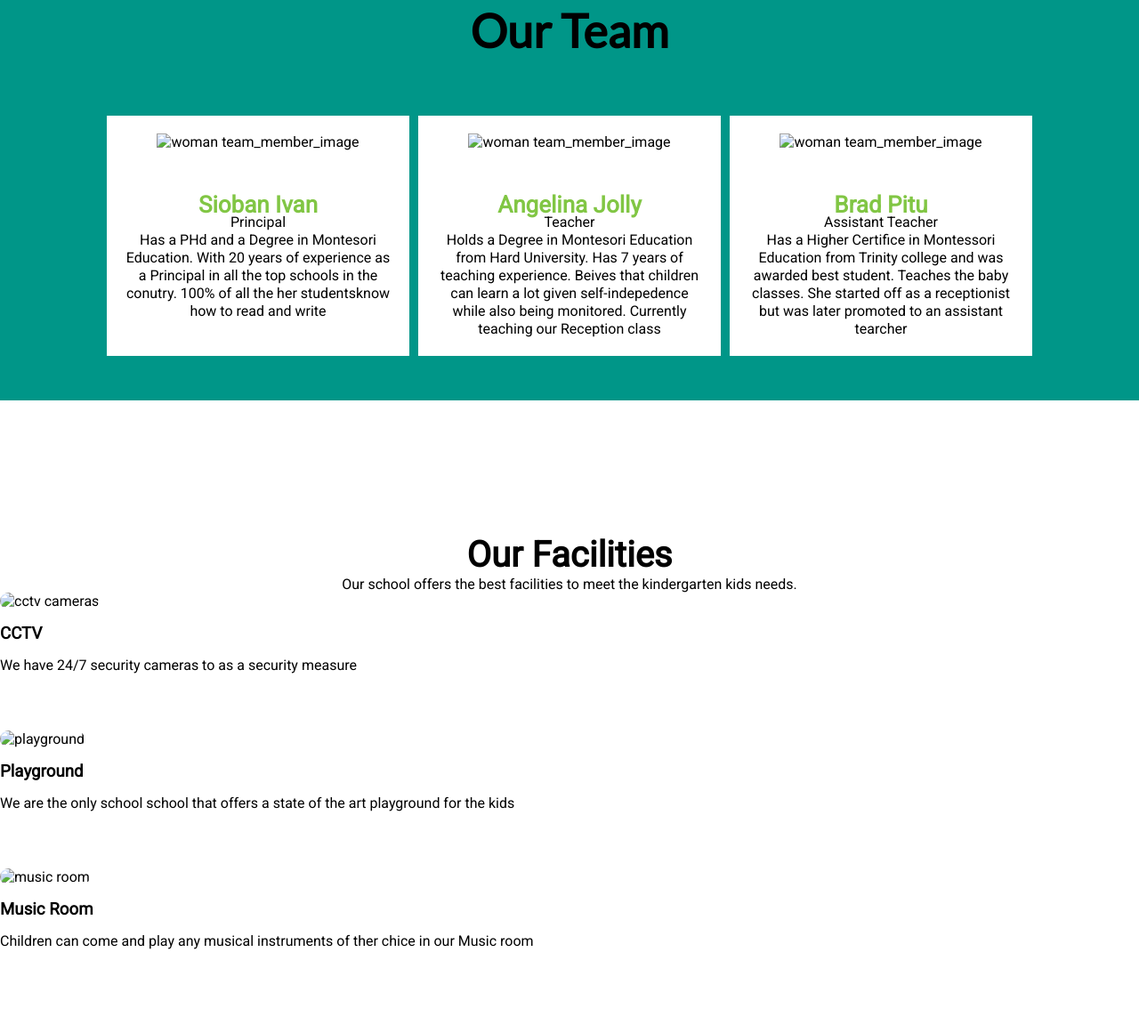
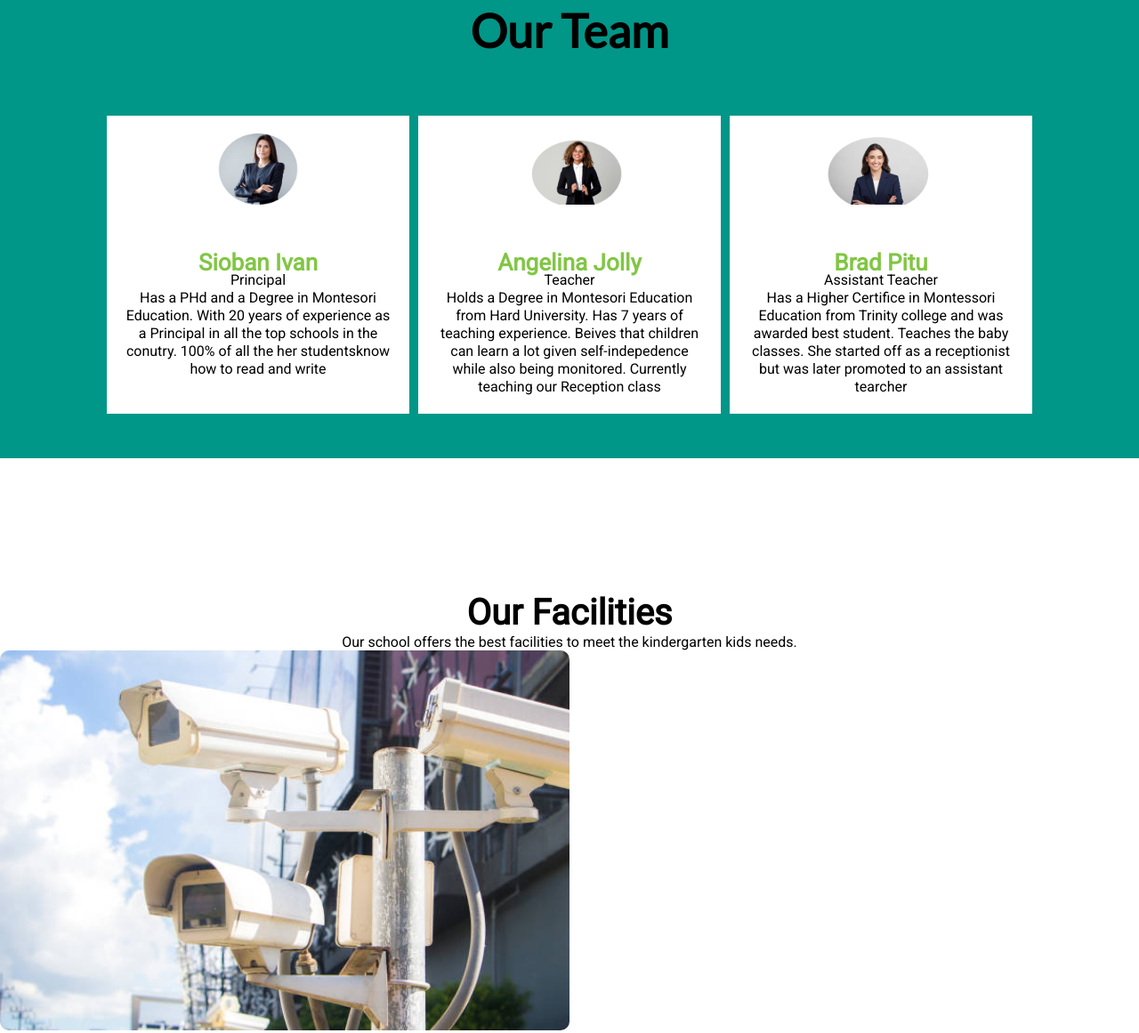
Before and after one commit to kefeletswe/kindergartenkids_html_one, a plain HTML site: page index.html in a window 1280 px wide. Shown: the part 1727-2888 px from the top of the page at 89% size. Drawn offline with Linux system fonts and the light colour scheme; the site is published under a folder, as on GitHub Pages, so addresses that start at the root find nothing.

Commit message:
remove slash / before the images

```diff
--- a/css/style.css
+++ b/css/style.css
@@ -319,6 +319,7 @@ nav {
 .facilities {
   width: 100%;
   padding: 50px 0;
+
 }
 
 .facilities_col {
@@ -329,8 +330,9 @@ nav {
 }
 
 .facilities_col img {
-  width: 100%;
+  width: 50%;
   border-radius: 10px;
+
 }
 
 .facilities_col p {
--- a/index.html
+++ b/index.html
@@ -108,7 +108,7 @@
 
       <div class="team">
         <div class="employee_section_1">
-          <img src="/images/edited1.png" height="80" alt="woman team_member_image">
+          <img src="images/edited1.png" height="80" alt="woman team_member_image"> <!-- added height to reduce the image size as it was too big-->
           <h3>Sioban Ivan</h3>
 
           <p class="role_1"> Principal</p>
@@ -119,7 +119,8 @@
 
 
         <div class="employee_section_1">
-          <img src="/images/edited2.png" height="80" alt="woman team_member_image">
+
+          <img src="images/edited2.png" height="80" alt="woman team_member_image">
           <h3>Angelina Jolly</h3>
           <p class="role_2"> Teacher</p>
           <p class="para-2">Holds a Degree in Montesori Education from Hard University. Has 7 years of teaching
@@ -131,7 +132,7 @@
 
 
         <div class="employee_section_1">
-          <img src="/images/edited3.png" height="80" alt="woman team_member_image">
+          <img src="images/edited3.png" height="80" alt="woman team_member_image">
 
           <h3>Brad Pitu</h3>
           <p class="role_3"> Assistant Teacher</p>
@@ -162,20 +163,20 @@
     <div class="row">
 
       <div class="facilities_col">
-        <img src="/images/cctv.jpg" alt="cctv cameras">
+        <img src="images/cctv.jpg" alt="cctv cameras">
         <h3> CCTV</h3>
         <p>We have 24/7 security cameras to as a security measure</p>
 
       </div>
       <div class="facilities_col">
-        <img src="/images/playground (2).jpg" alt="playground">
+        <img src="images/playground (2).jpg" alt="playground">
         <h3> Playground</h3>
         <p>We are the only school school that offers a state of the art playground for the kids</p>
 
       </div>
 
       <div class="facilities_col">
-        <img src="/images/MUSICROOM.jpg" alt="music room">
+        <img src="images/MUSICROOM.jpg" alt="music room">
         <h3> Music Room</h3>
         <p>Children can come and play any musical instruments of ther chice in our Music room</p>
 
```
